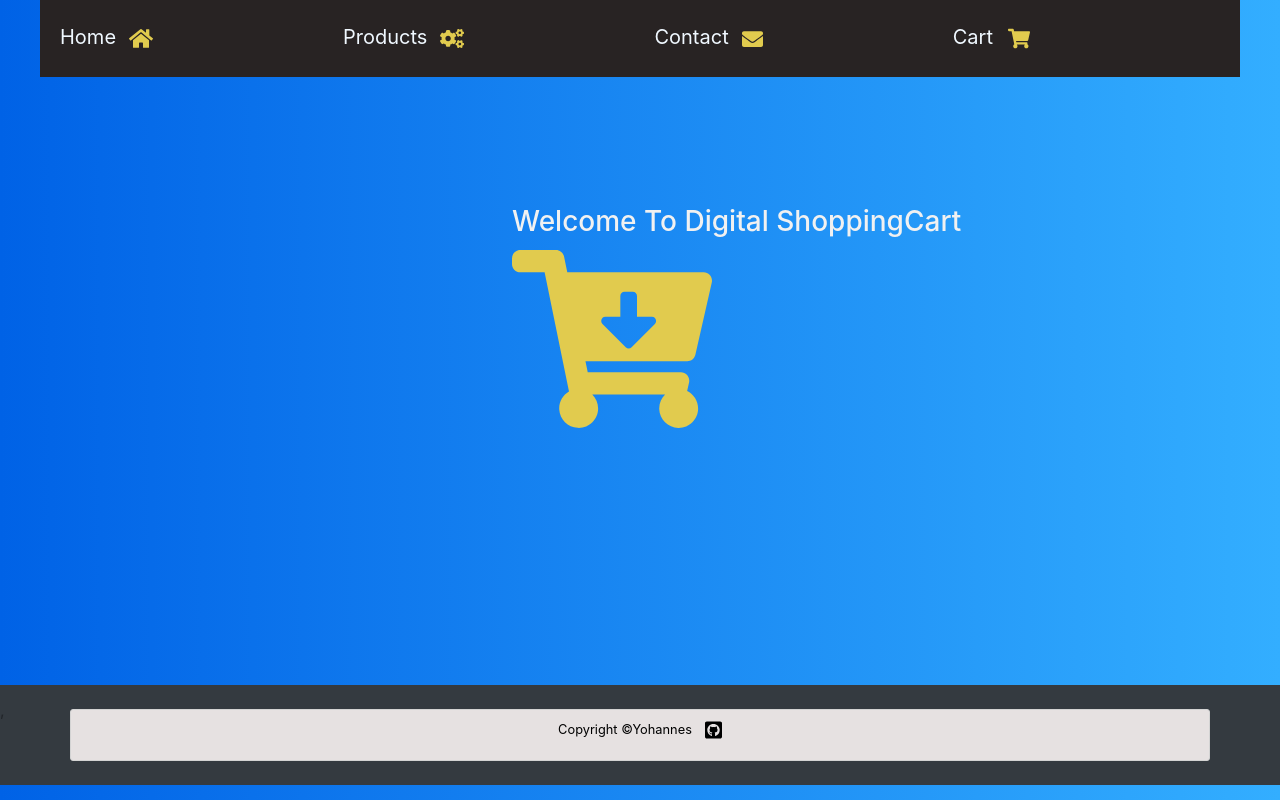
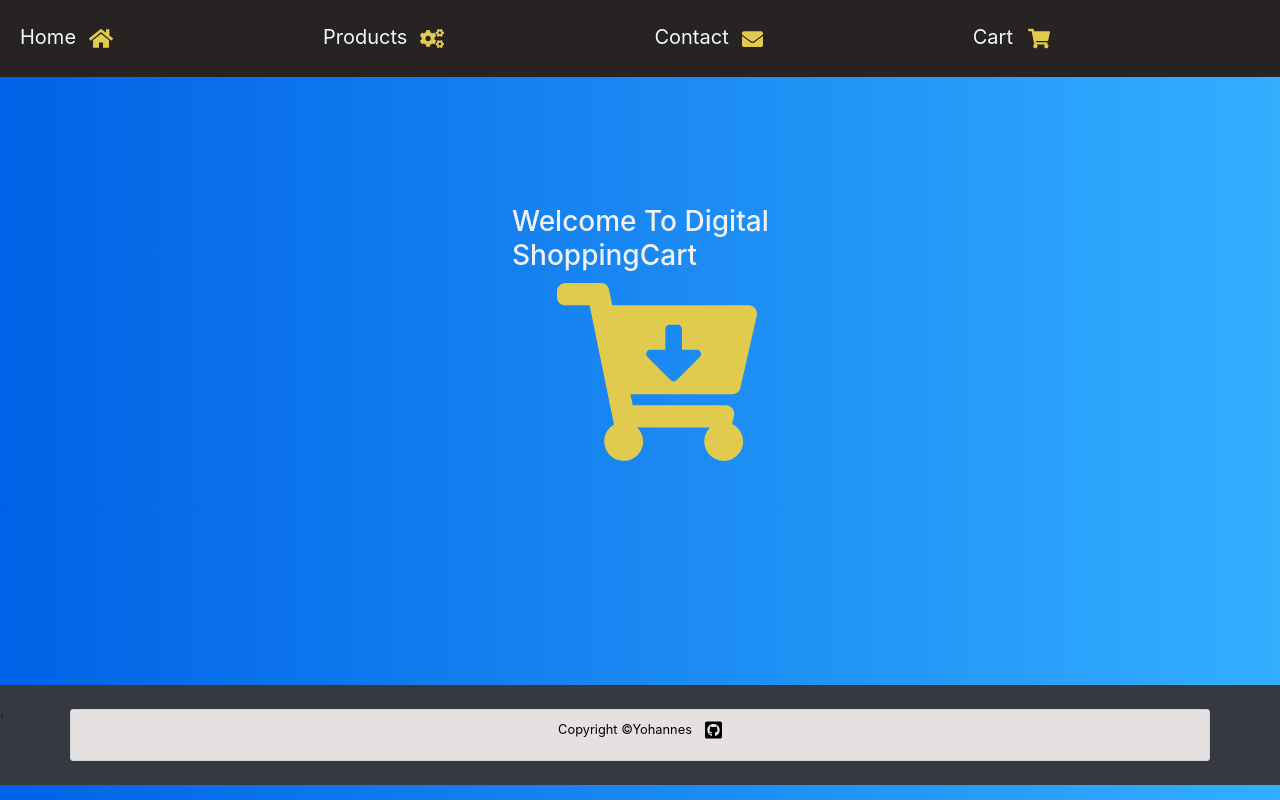
Before and after one commit to yohannesbog/shopoingCart_React, a React (Create React App) app: page / in a window 1280 px wide. Built offline with nearby package versions, Linux system fonts and the light colour scheme.

Commit message:
fix styling issue

```diff
--- a/src/components/Home.css
+++ b/src/components/Home.css
@@ -31,15 +31,17 @@
   }
 
   #nav {
-    margin-left: 40px;
-    margin-right: 40px;
+    margin-left: 0px;
+    margin-right: 0px;
     padding: 20px;
     background-color: rgb(40, 35, 35) ;
 
   }
 #welcome{
   padding-top: 10%;
-  padding-left: 40%;
+  padding-left: 25%;
+  padding-right: 25%;
+
   color: #f1f1f1;
 }
   /* #navlinks {
@@ -51,3 +53,6 @@
     font-size: 20px;
 
   }
+  #homecart {
+    margin-left: 10%;
+  }
--- a/src/components/Home.js
+++ b/src/components/Home.js
@@ -14,7 +14,7 @@ class Home extends Component {
 
                  Digital ShoppingCart
                 <br></br>
-                        <FaCartArrowDown color='rgb(225, 203, 78' size={200} />
+                        <FaCartArrowDown id="homecart" color='rgb(225, 203, 78' size={200} />
                     </h3>
                     <Footer />
                 </div>
```
